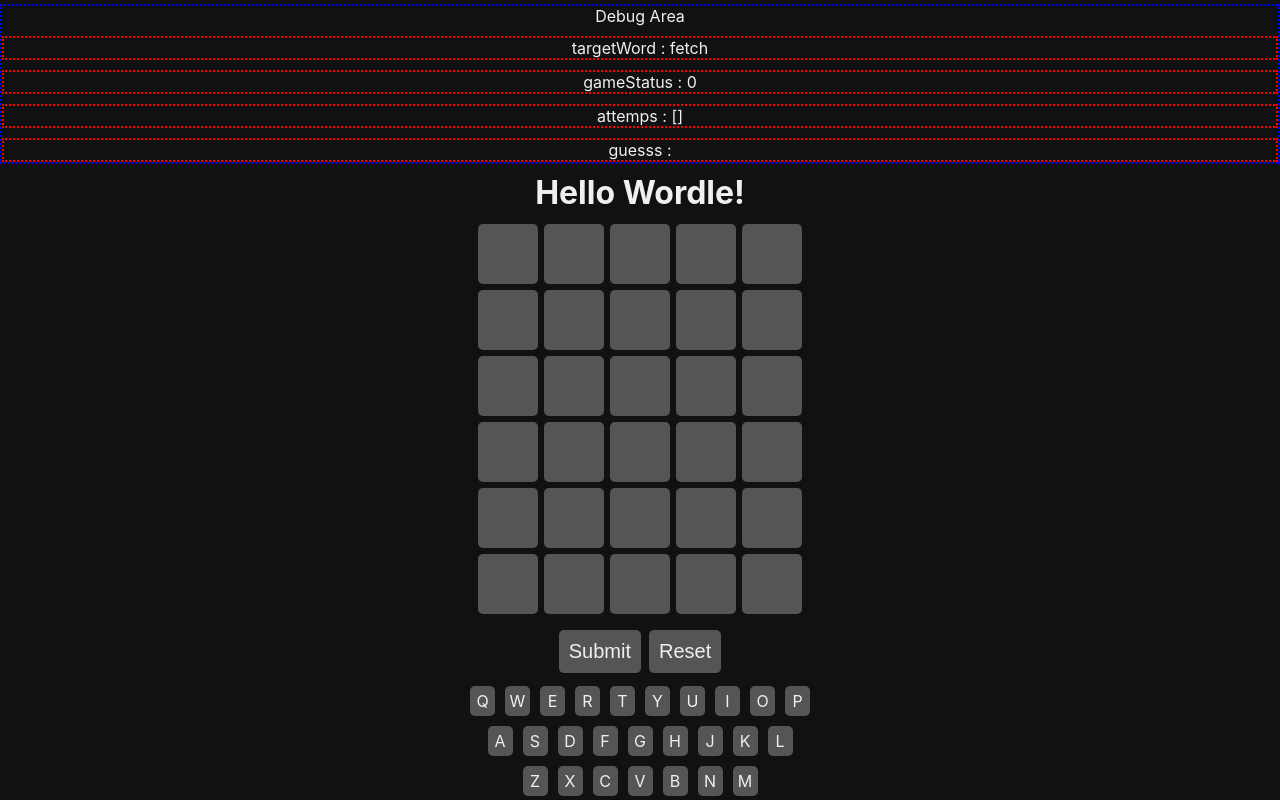
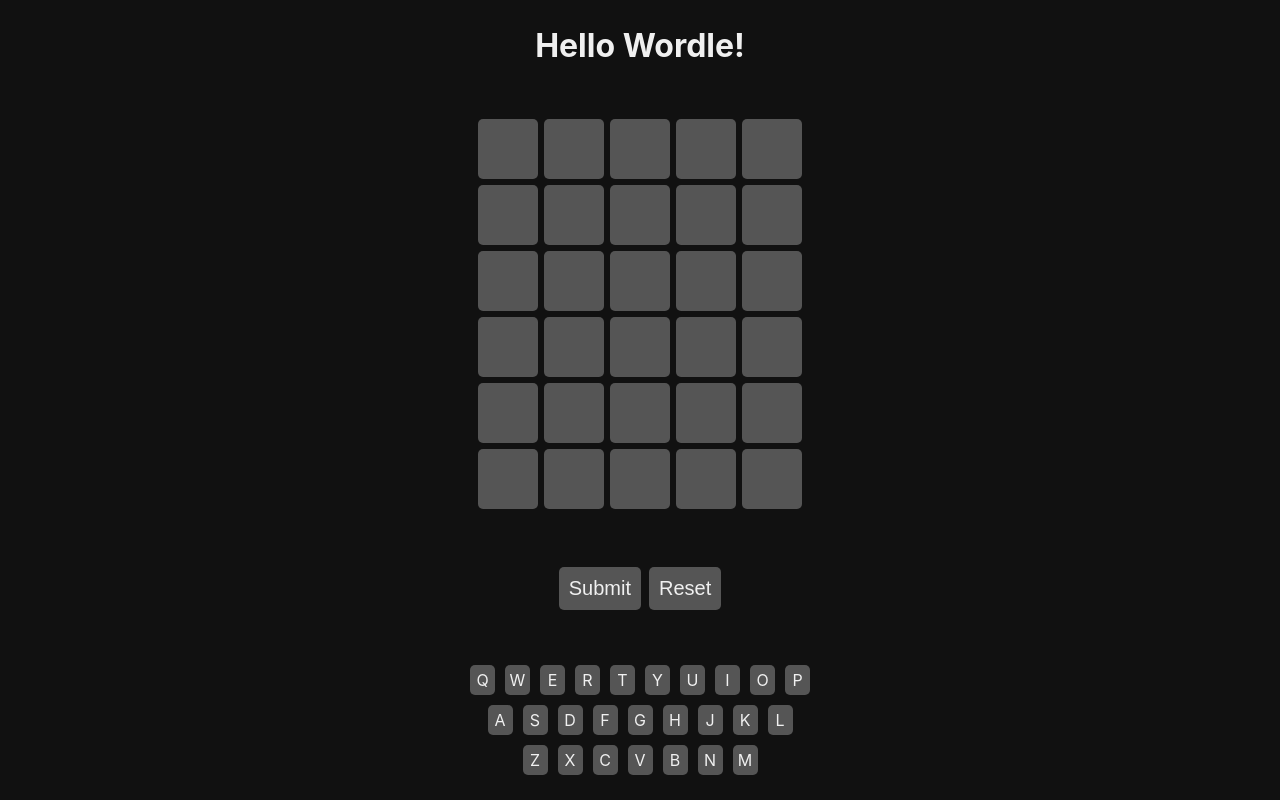
Before and after one commit to nicolasbrandao/hello-wordle, a Next.js app: page / in a window 1280 px wide. Built offline with nearby package versions, Linux system fonts and the light colour scheme.

Commit message:
fix: hide debug container

```diff
--- a/components/game.tsx
+++ b/components/game.tsx
@@ -13,6 +13,8 @@ import { GameStatus, useActions, useViewState } from "../context/gameState";
 import Navbar from "./navbar";
 import { useTheme } from "styled-components";
 import words5chars from "../words_of_5_chars.json";
+
+const showDebug = false;
 
 export default function Home() {
   const theme = useTheme();
@@ -107,13 +109,13 @@ export default function Home() {
 
   return (
     <Container>
-      <DebugContainer>
+      {showDebug && <DebugContainer>
         Debug Area
         <div>targetWord : {state.targetWord}</div>
         <div>gameStatus : {state.status}</div>
         <div>attemps : {JSON.stringify(state.attempts)}</div>
         <div>guesss : {state.guess}</div>
-      </DebugContainer>
+      </DebugContainer>}
       <Navbar />
       {state.status === GameStatus.Won && <h2>You Won</h2>}
       {state.status === GameStatus.Failed && <h2>You Lost</h2>}
```
